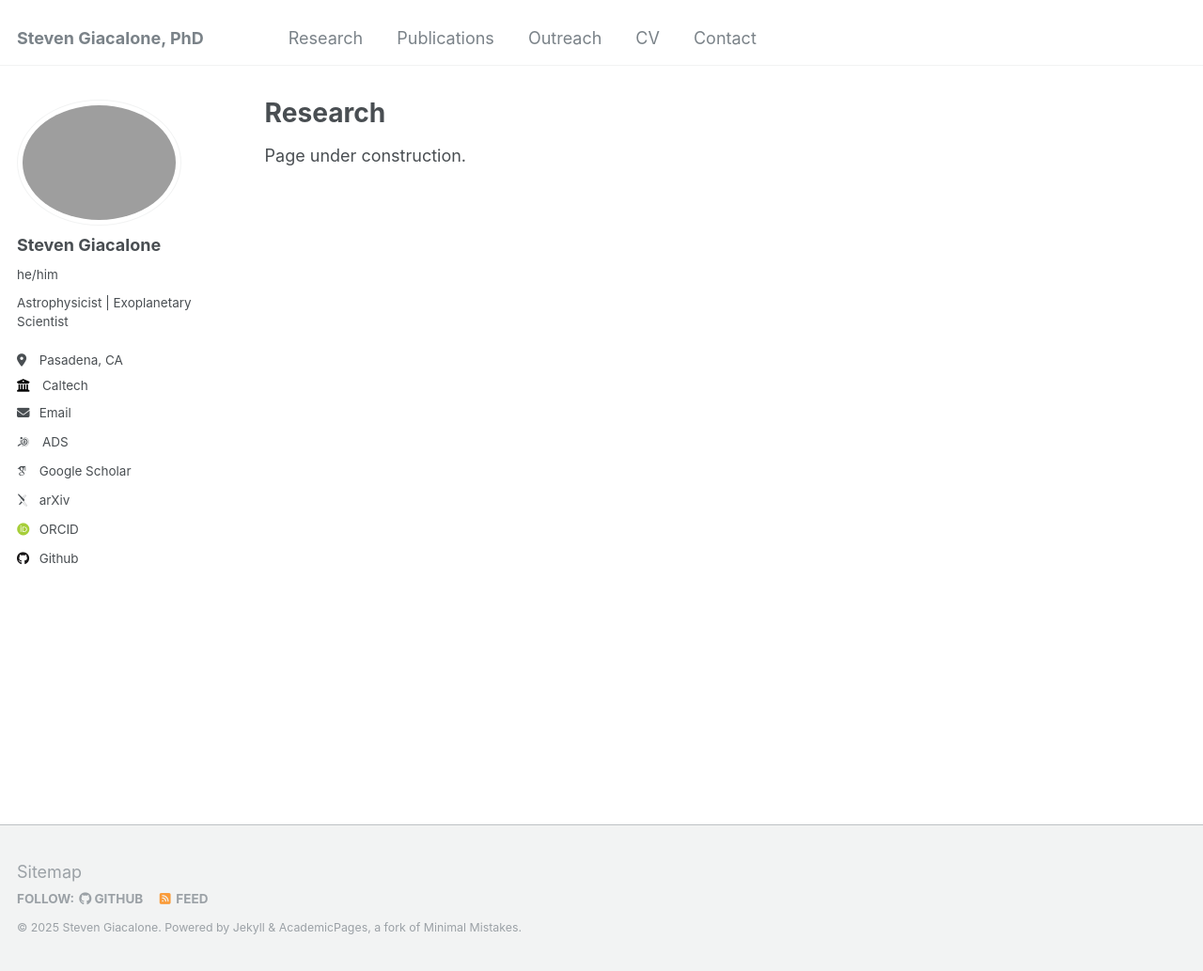
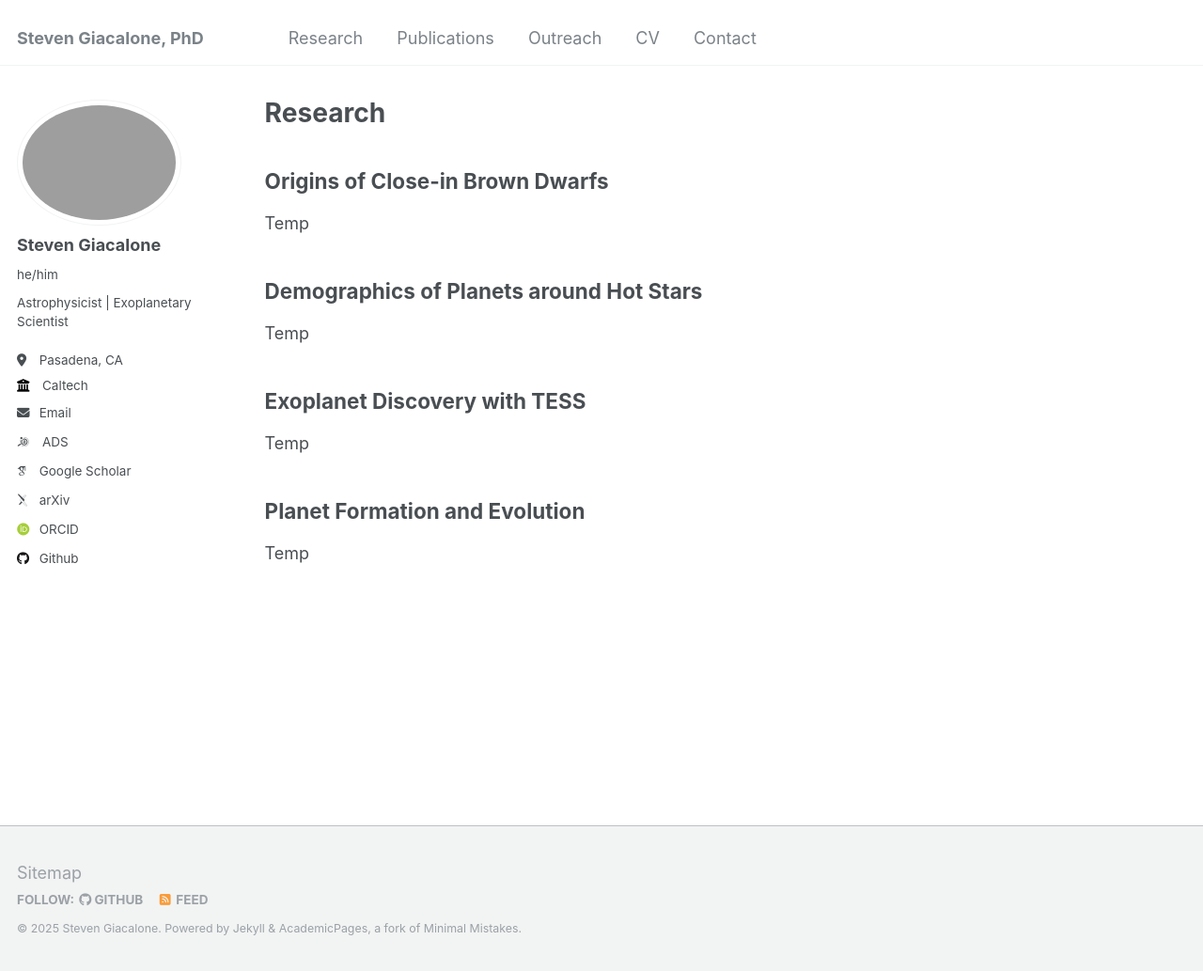
Before and after one commit to stevengiacalone/stevengiacalone.github.io, a Jekyll site: the page built from _pages/research.md, in a window 1280 px wide and 1033 px high. Shown: the whole window at 94% size. Built offline with Jekyll 4.4.1, drawn with Linux system fonts in a browser that asks for light colours; some web fonts are replaced.

Commit message:
Update research page with topic headers
Added section headers for research topics.

```diff
--- a/_pages/research.md
+++ b/_pages/research.md
@@ -5,4 +5,18 @@ permalink: /research/
 author_profile: true
 ---
 
-Page under construction.
+Origins of Close-in Brown Dwarfs
+--------
+Temp
+
+Demographics of Planets around Hot Stars
+--------
+Temp
+
+Exoplanet Discovery with TESS
+--------
+Temp
+
+Planet Formation and Evolution
+--------
+Temp
```
